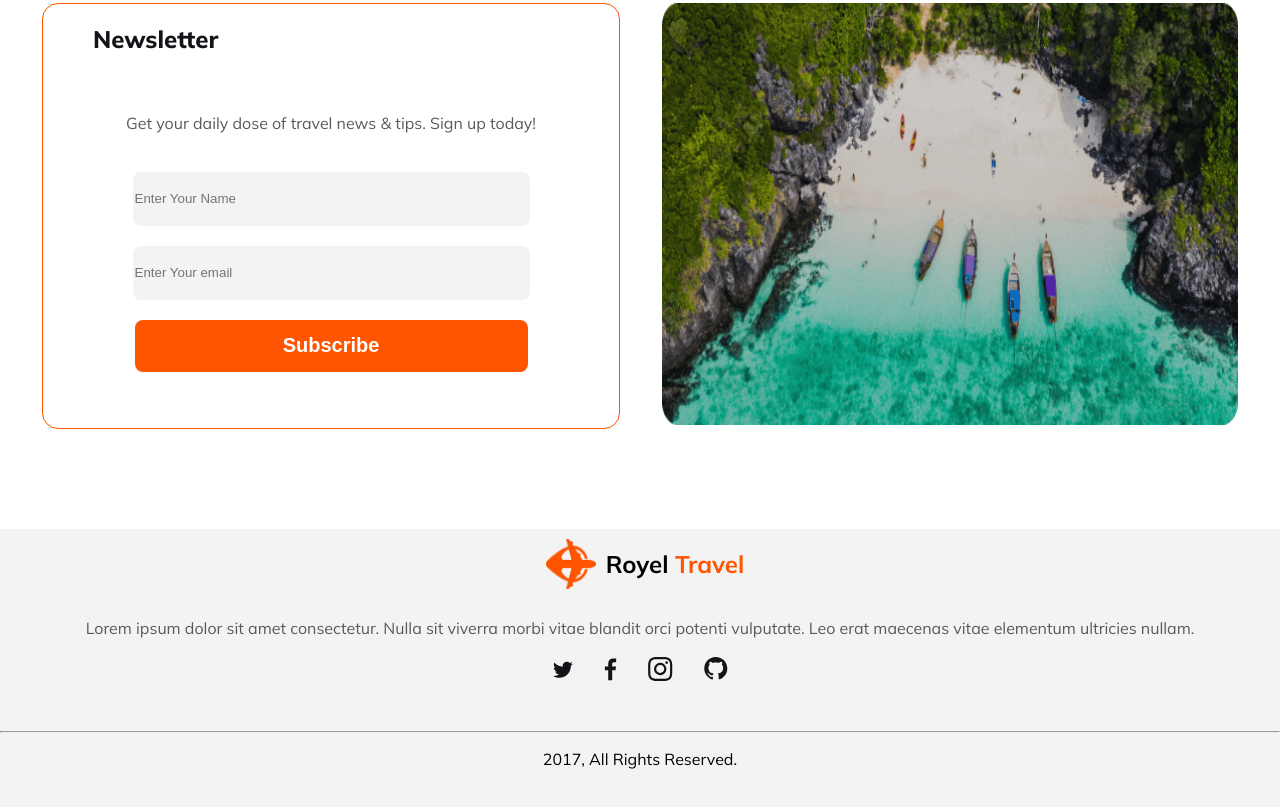
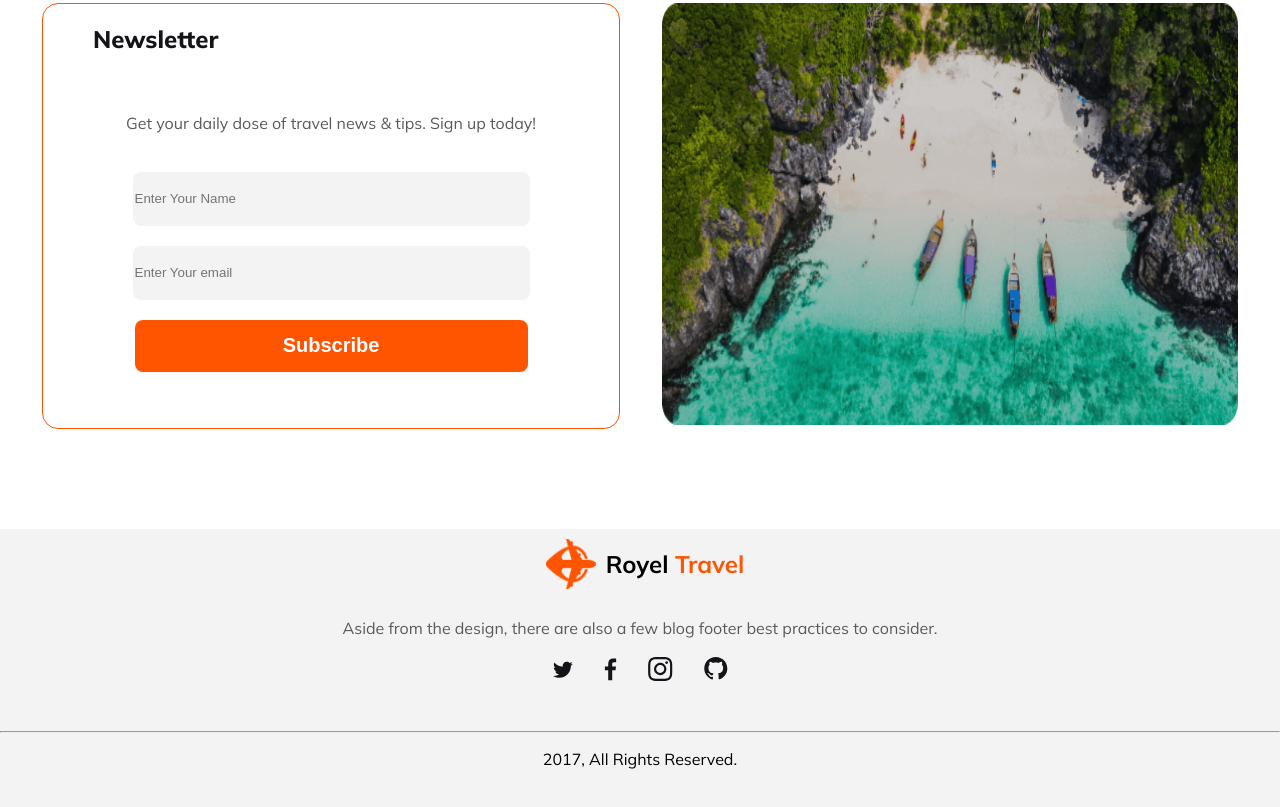
Before and after one commit to Anamul029/B9A2-Hero-Travel-Website__Assignment-2, a plain HTML site: page index.html in a window 1280 px wide. Shown: the part 4239-5046 px from the top of the page. Drawn offline with Linux system fonts and the light colour scheme.

Commit message:
adding footer paragraph

```diff
--- a/index.html
+++ b/index.html
@@ -650,7 +650,7 @@
       <img src="Images/Group 40071 (2).png" alt="">
       <h2 class="foot-tittle">Royel <span class="Span">Travel</span> </h2>
     </div>
-    <p class="foot-para">Lorem ipsum dolor sit amet consectetur. Nulla sit viverra morbi vitae blandit orci potenti vulputate. Leo erat maecenas vitae elementum ultricies nullam. </p>
+    <p class="foot-para">Aside from the design, there are also a few blog footer best practices to consider. </p>
     <div class="icon">
       <svg xmlns="http://www.w3.org/2000/svg" width="175" height="24" viewBox="0 0 175 24" fill="none">
         <path d="M19.8879 6.65563C19.1421 6.98551 18.3548 7.19169 17.5262 7.31539C18.3548 6.82057 19.0178 6.0371 19.3078 5.0887C18.5206 5.54228 17.6505 5.87216 16.6975 6.07834C15.9517 5.29487 14.8745 4.80005 13.7143 4.80005C11.4769 4.80005 9.6539 6.6144 9.6539 8.84109C9.6539 9.17097 9.69533 9.45962 9.7782 9.74827C6.42212 9.58333 3.39751 7.97516 1.36729 5.50105C1.03583 6.11957 0.828661 6.77934 0.828661 7.52157C0.828661 8.92356 1.53302 10.1606 2.65171 10.9029C1.98879 10.8616 1.36729 10.6967 0.787228 10.408V10.4493C0.787228 12.4286 2.19595 14.078 4.06044 14.4491C3.72897 14.5315 3.35608 14.5728 2.98318 14.5728C2.73458 14.5728 2.44455 14.5315 2.19595 14.4903C2.73458 16.0985 4.22617 17.2943 6.00779 17.2943C4.59907 18.3664 2.85888 19.0262 0.95296 19.0262C0.621495 19.0262 0.290031 19.0262 0 18.9849C1.82305 20.1395 3.93614 20.7993 6.25639 20.7993C13.7558 20.7993 17.8576 14.614 17.8576 9.25345C17.8576 9.0885 17.8576 8.88233 17.8576 8.71739C18.6449 8.18133 19.3492 7.48033 19.8879 6.65563Z" fill="#131318"/>
```
